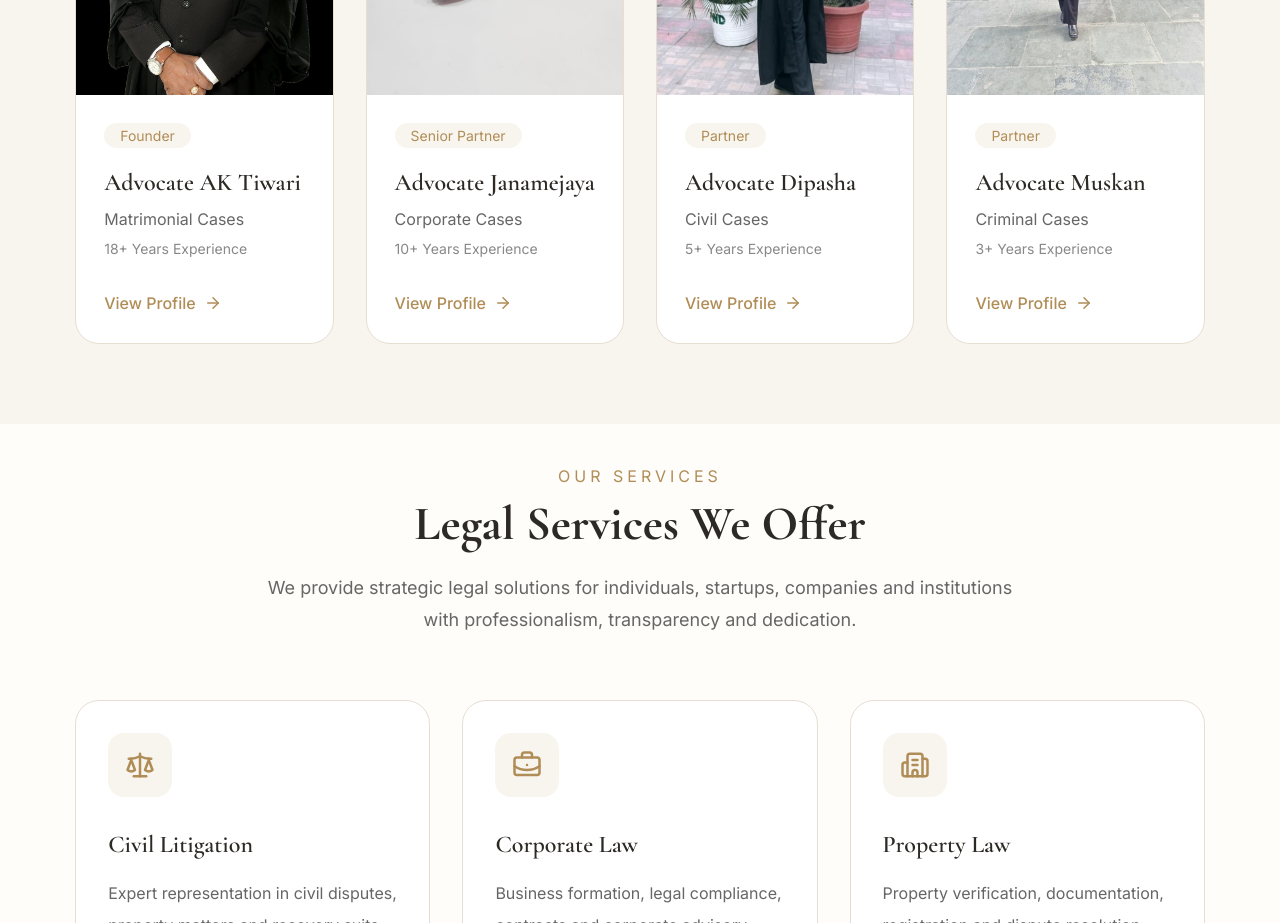
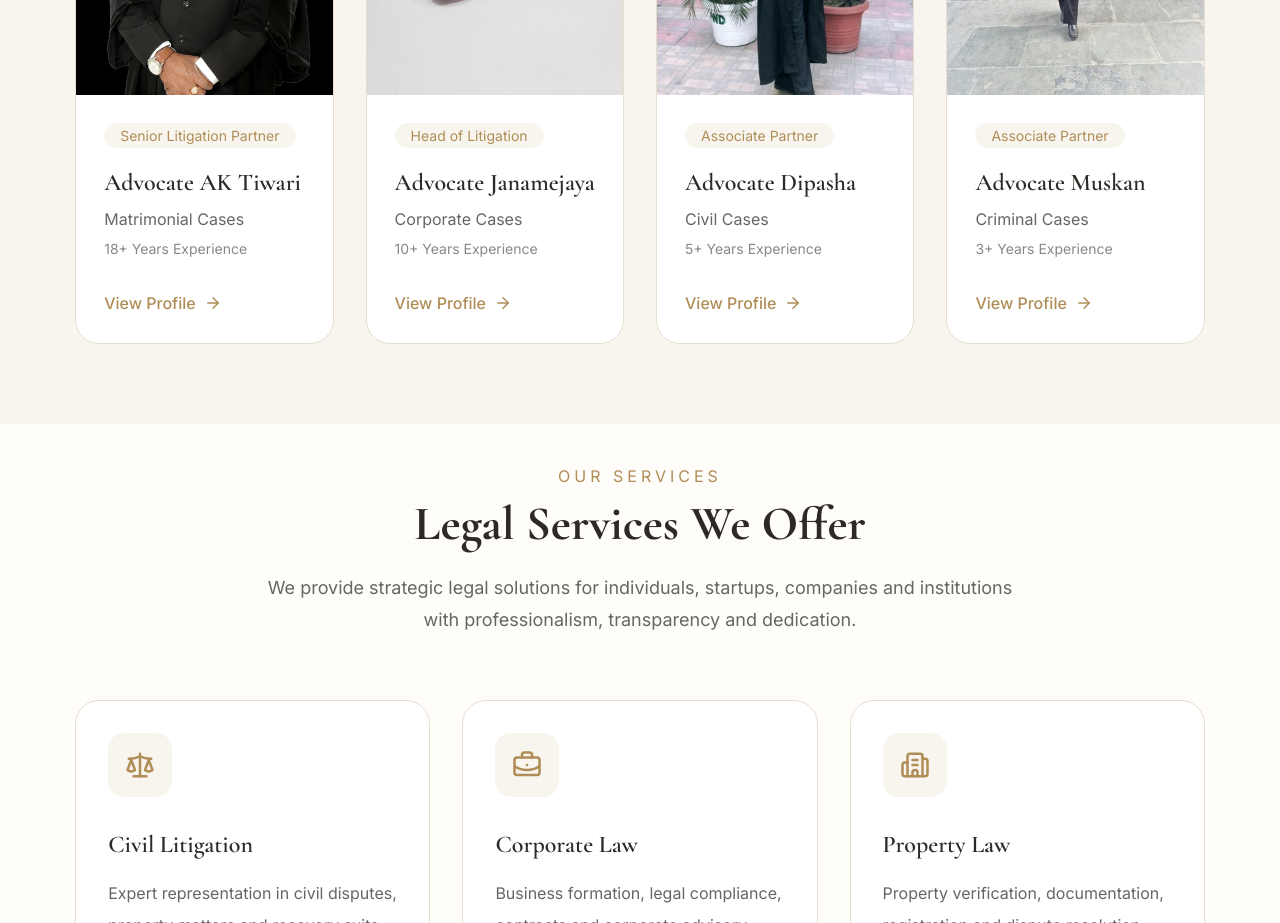
Before and after one commit to nitishbainslaa/lp-law-india, a Next.js app: page / in a window 1280 px wide. Shown: the part 2340-3263 px from the top of the page. Built offline with nearby package versions, Linux system fonts and the light colour scheme.

Commit message:
Update Partners.tsx

```diff
--- a/src/components/Partners.tsx
+++ b/src/components/Partners.tsx
@@ -6,7 +6,7 @@ import { link } from "fs";
 const partners = [
   {
     name: "Advocate AK Tiwari",
-    designation: "Founder",
+    designation: "Senior Litigation Partner",
     experience: "18+ Years Experience",
     practice: "Matrimonial Cases",
     image: "/images/partners/Partner-1.jpeg",
@@ -14,7 +14,7 @@ const partners = [
   },
   {
     name: "Advocate Janamejaya",
-    designation: "Senior Partner",
+    designation: "Head of Litigation",
     experience: "10+ Years Experience",
     practice: "Corporate Cases",
     image: "/images/partners/Partner-3.jpeg",
@@ -22,7 +22,7 @@ const partners = [
   },
   {
     name: "Advocate Dipasha",
-    designation: "Partner",
+    designation: "Associate Partner",
     experience: "5+ Years Experience",
     practice: "Civil Cases",
     image: "/images/partners/Partner-6.jpeg",
@@ -30,7 +30,7 @@ const partners = [
   },
   {
     name: "Advocate Muskan",
-    designation: "Partner",
+    designation: "Associate Partner",
     experience: "3+ Years Experience",
     practice: "Criminal Cases",
     image: "/images/partners/Partner-5.jpeg",
```
